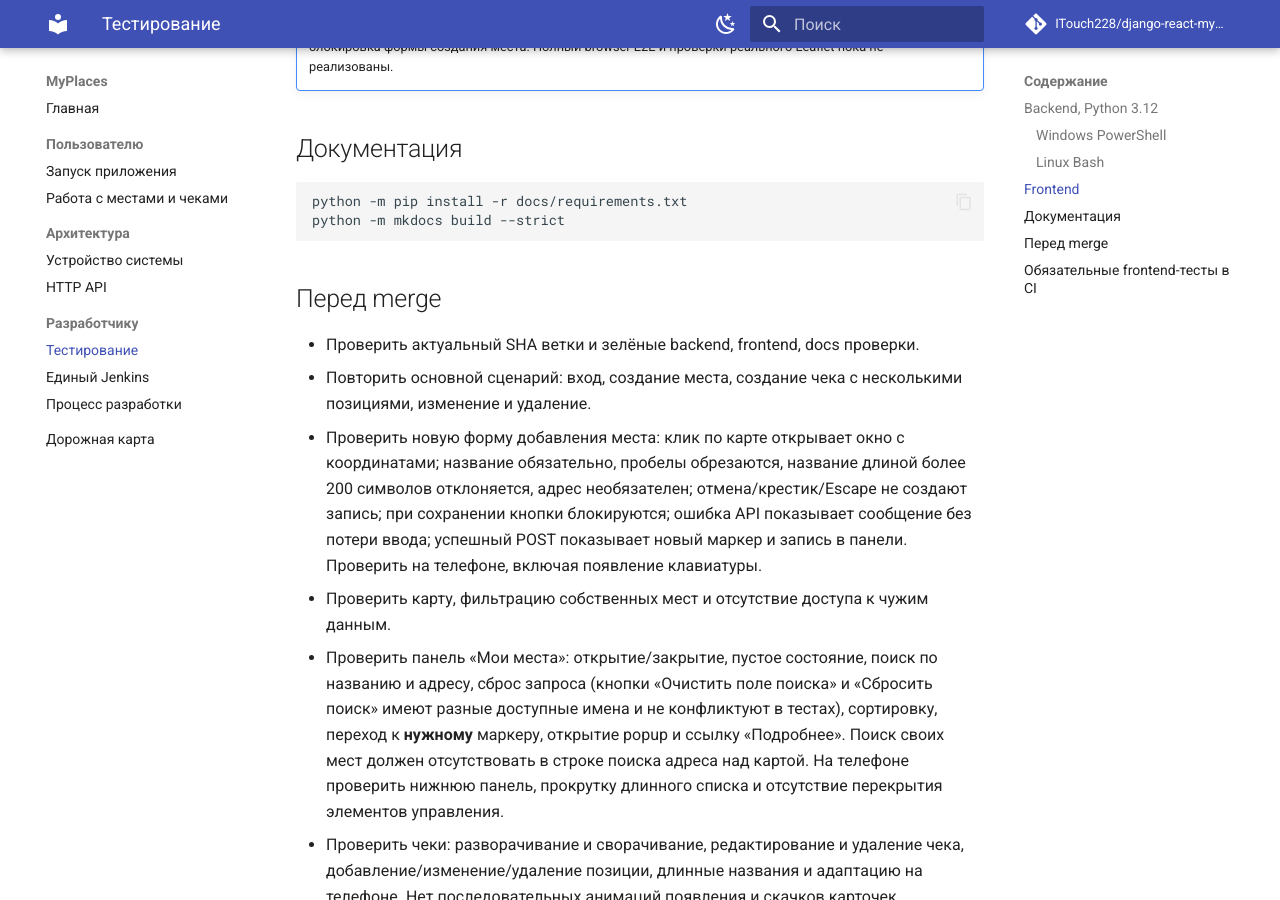
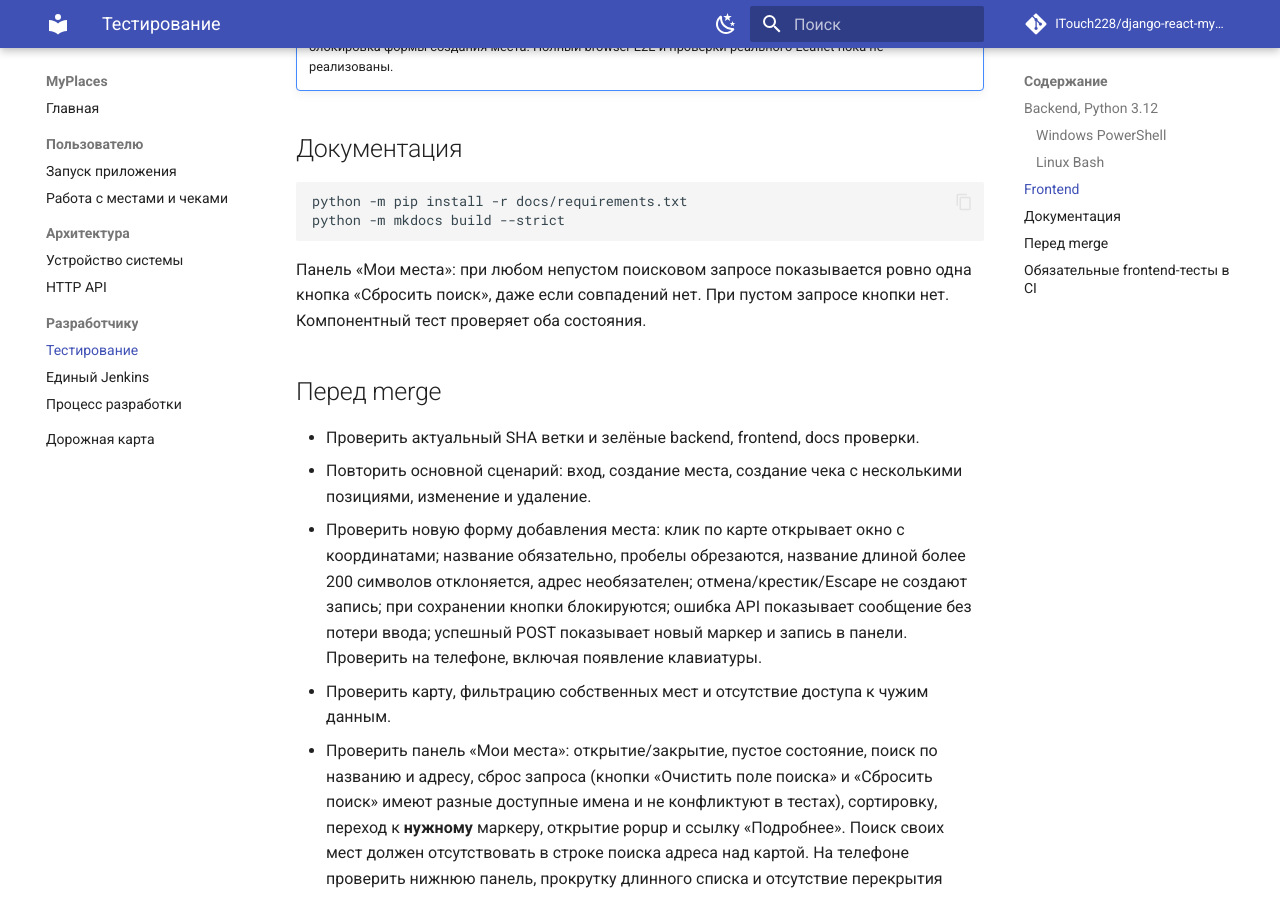
Before and after one commit to ITouch228/django-react-myplaces, an MkDocs documentation site: the page built from docs/testing.md, in a window 1280 px wide and 900 px high, scrolled down 1126 px. Built offline with MkDocs 1.6.1 and Material for MkDocs 9.7.7, drawn with Linux system fonts in a browser that asks for light colours; comment, search, counter and statistics services are not loaded.

Commit message:
docs(test): clarify unique search reset control and regression coverage

````diff
--- a/docs/testing.md
+++ b/docs/testing.md
@@ -54,6 +54,8 @@ python -m pip install -r docs/requirements.txt
 python -m mkdocs build --strict
 ```
 
+Панель «Мои места»: при любом непустом поисковом запросе показывается ровно одна кнопка «Сбросить поиск», даже если совпадений нет. При пустом запросе кнопки нет. Компонентный тест проверяет оба состояния.
+
 ## Перед merge
 
 - Проверить актуальный SHA ветки и зелёные backend, frontend, docs проверки.
````
